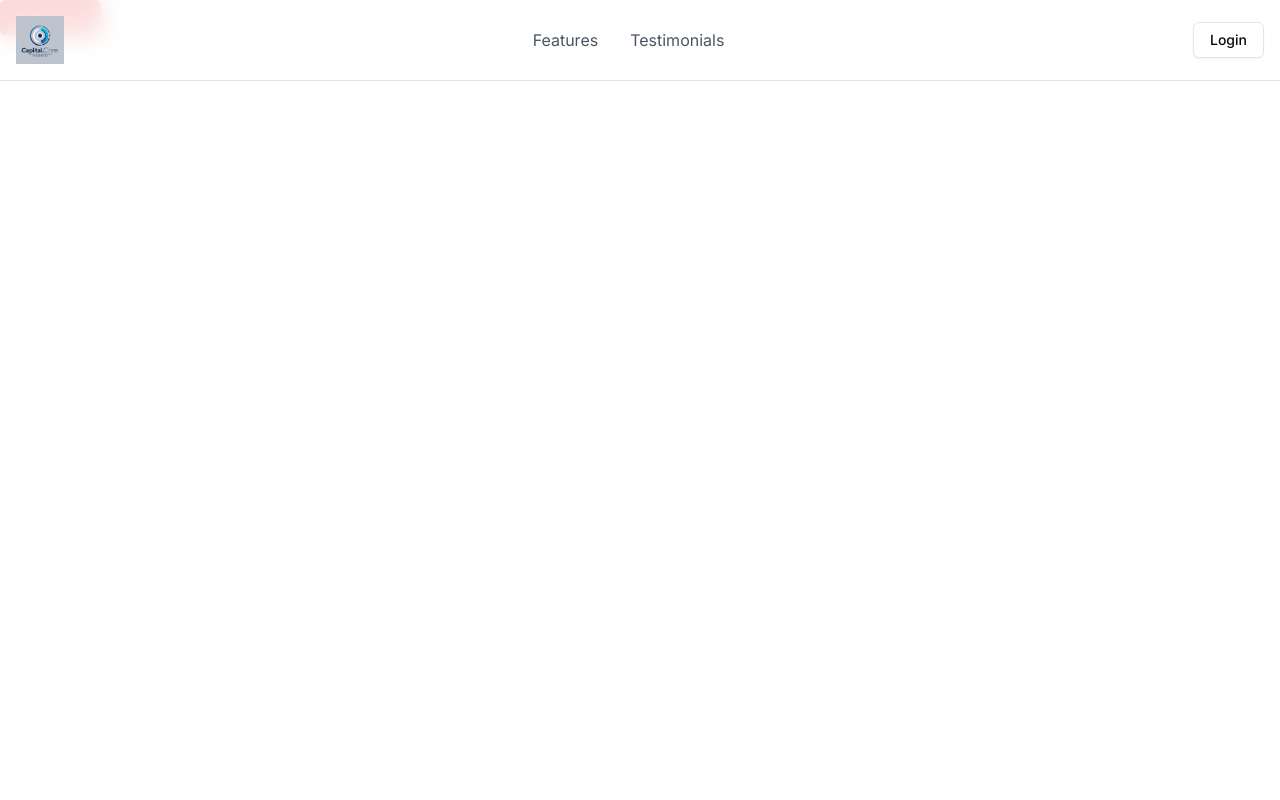
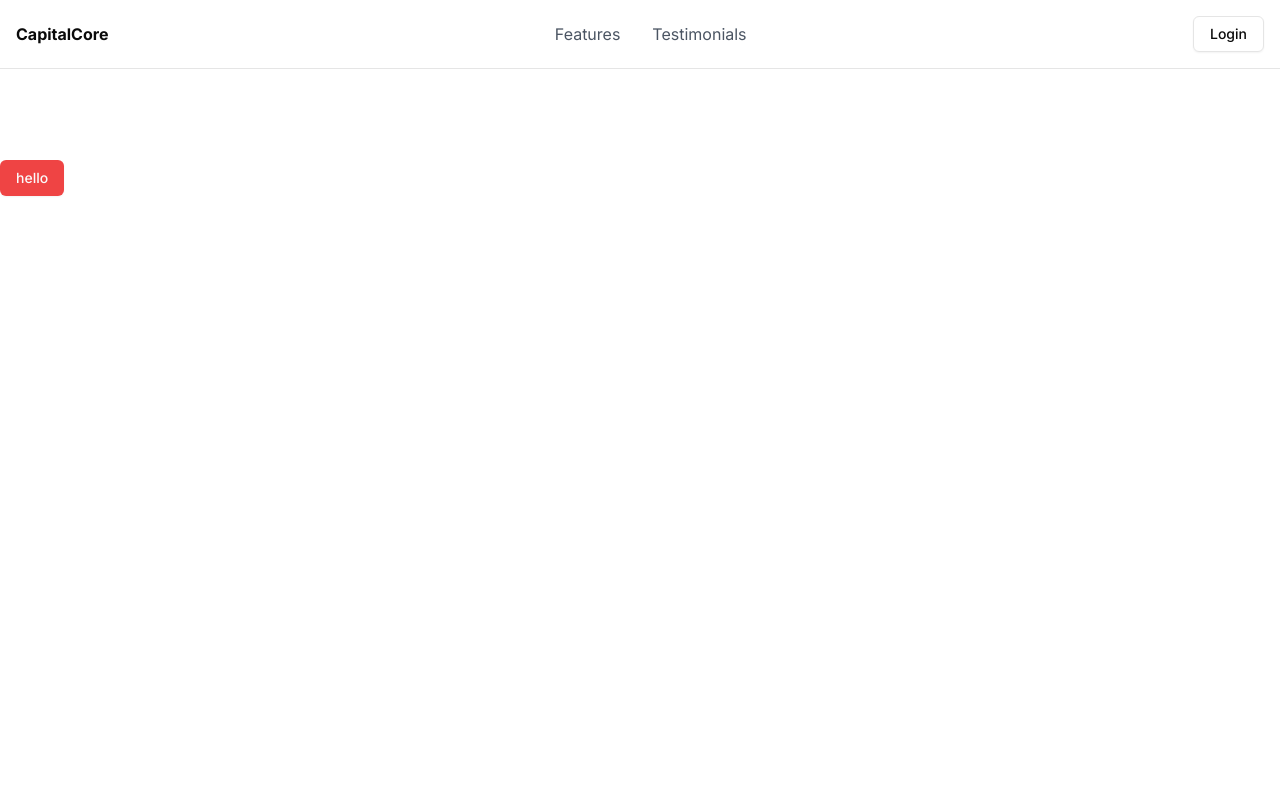
Before and after one commit to Shehrozkashif/CapitalCore, a Next.js app: page / in a window 1280 px wide. Shown: the top 800 px of the page. Built offline with nearby package versions, Linux system fonts and the light colour scheme; no server answers.

Commit message:
completed header and setup supabase

```diff
--- a/app/page.js
+++ b/app/page.js
@@ -1,9 +1,16 @@
 
 import { Button } from "@/components/ui/button";
-import Image from "next/image";
+import { Divide } from "lucide-react";
+
+export default function Home(){
 
 
+  return ( <div className="mt-40 ">
 
-export default function Home() {
-  return <Button variant="destructive" > hello guys</Button> ;
+  <Button variant="destructive" >hello</Button>
+
+  </div>
+
+
+  );
 }
--- a/components/header.jsx
+++ b/components/header.jsx
@@ -3,21 +3,23 @@ import { Button } from "./ui/button";
 import { PenBox, LayoutDashboard } from "lucide-react";
 import Link from "next/link";
 import { SignedIn, SignedOut, SignInButton, UserButton } from "@clerk/nextjs";
+
 import Image from "next/image";
+
 const Header = async () => {
 
 
   return (
     <header className="fixed top-0 w-full bg-white/80 backdrop-blur-md z-50 border-b">
       <nav className="container mx-auto px-4 py-4 flex items-center justify-between">
-        <Link href="/">
-          <Image
-            src={"/logo.jpg"}
-            alt="capitalcore Logo"
-            width={400}
-            height={90}
+        <Link href="/">  <b>CapitalCore</b>
+          {/* <Image
+            src={"/logo3.png"}
+            alt=""
+            width={900}
+            height={600}
             className="h-12 w-auto object-contain"
-          />
+          /> */}
         </Link>
 
         {/* Navigation Links - Different for signed in/out users */}
@@ -46,6 +48,9 @@ const Header = async () => {
                 <LayoutDashboard size={18} />
                 <span className="hidden md:inline">Dashboard</span>
               </Button>
+
+
+
             </Link>
             <a href="/transaction/create">
               <Button className="flex items-center gap-2">
```
Also changed, not shown: public/logo2.jpg (renamed from public/Leonardo_Phoenix_09_Create_a_modern_sleek_logo_for_CapitalCore_2.jpg), public/logo3.png (added).
